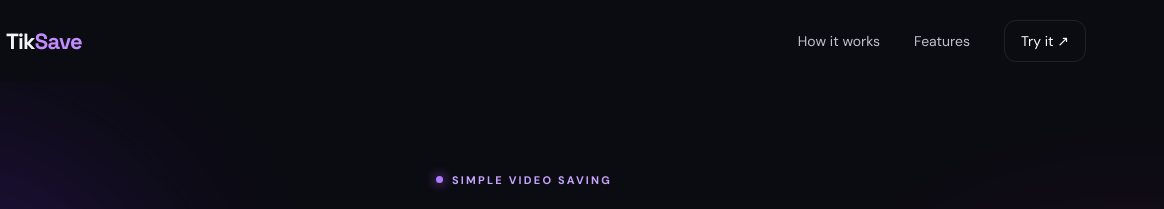
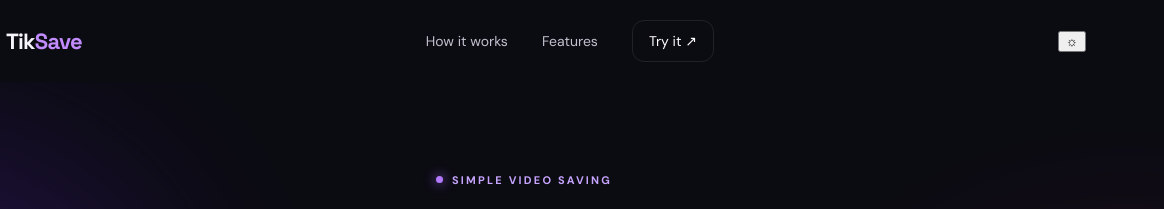
Before and after one commit to abimbolahonour17-source/Tiksave-, a plain HTML site: page index.html in a window 1280 px wide. Shown: the top 209 px of the page, 116-1280 px from the left. Drawn offline with Linux system fonts and the light colour scheme.

Commit message:
Add theme switch button in top navigation

```diff
--- a/index.html
+++ b/index.html
@@ -17,7 +17,7 @@
       <a href="#how">How it works</a><a href="#features">Features</a>
       <a class="nav-cta" href="#download">Try it <span aria-hidden="true">↗</span></a>
     </nav>
-    <button class="menu-button" aria-label="Toggle menu" aria-expanded="false">☰</button>
+    <button class="theme-toggle" id="theme-toggle" type="button" aria-label="Switch to light theme" title="Toggle dark/light theme">☼</button><button class="menu-button" aria-label="Toggle menu" aria-expanded="false">☰</button>
   </header>
 
   <main>
```
